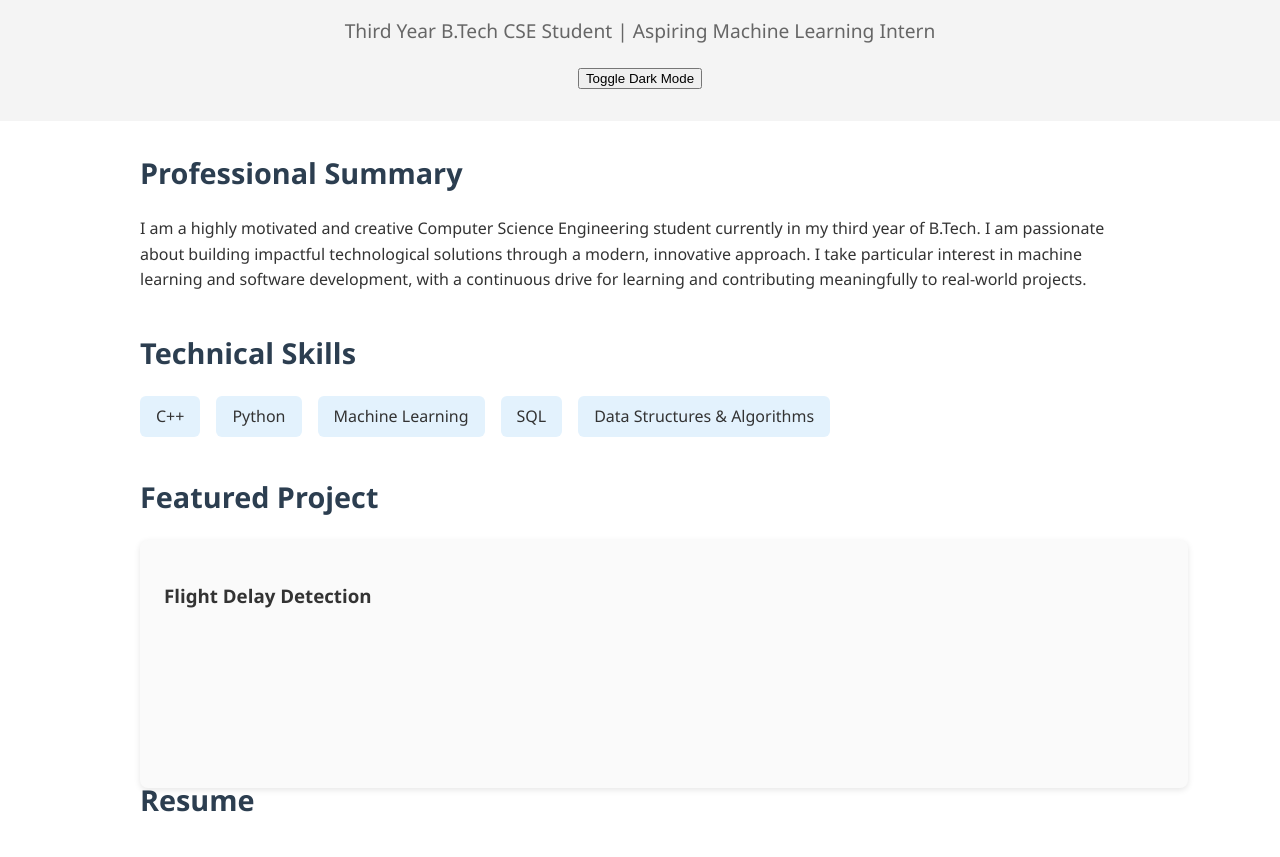
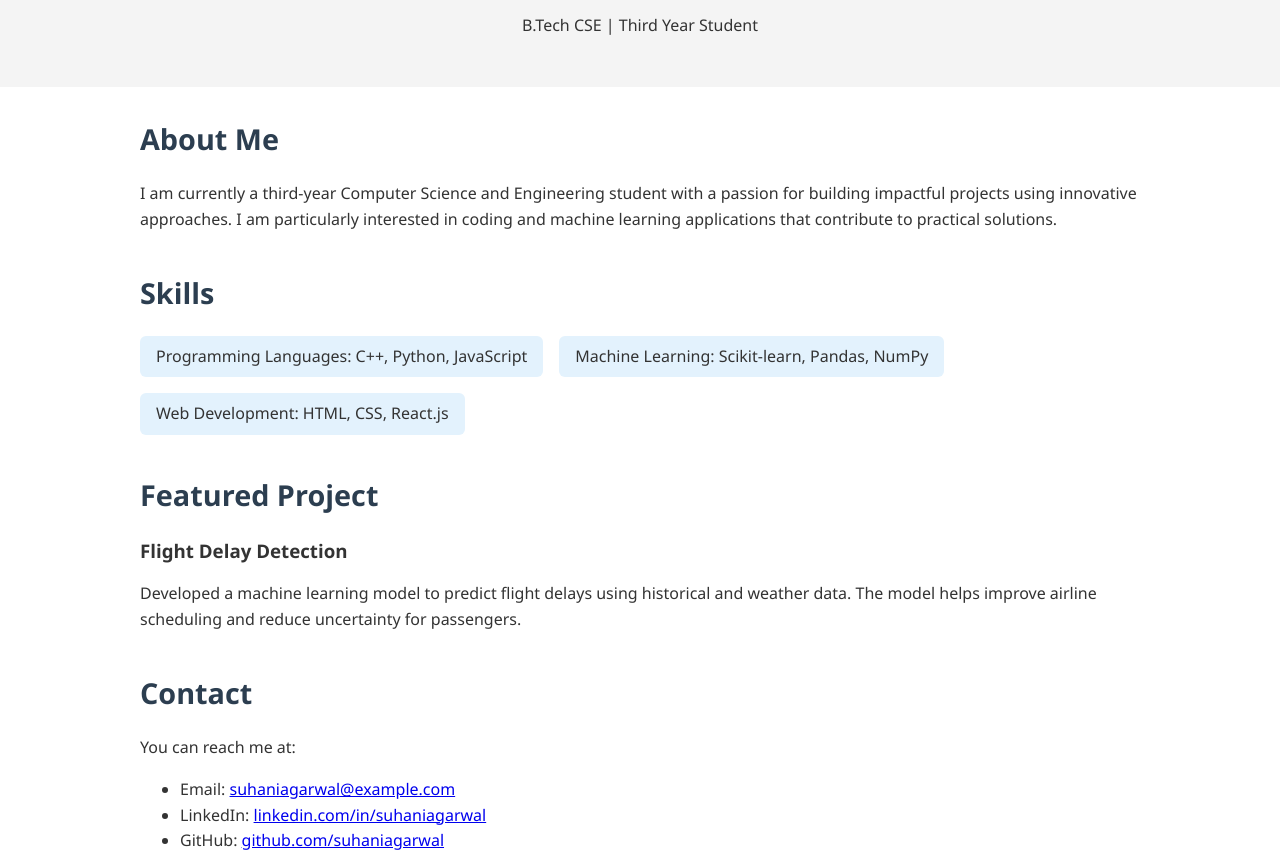
Before and after one commit to suhani020/portfolio, a plain HTML site: page index.html in a window 1280 px wide. Shown: the part 90-947 px from the top of the page. Drawn offline with Linux system fonts and the light colour scheme.

Commit message:
Update index.html

```diff
--- a/index.html
+++ b/index.html
@@ -9,59 +9,47 @@
 <body>
   <header>
     <h1>Suhani Agarwal</h1>
-    <p class="subtitle">Third Year B.Tech CSE Student | Aspiring Machine Learning Intern</p>
-    <button onclick="toggleTheme()">Toggle Dark Mode</button>
+    <p>B.Tech CSE | Third Year Student</p>
   </header>
 
   <main>
-    <section class="bio">
-      <h2>Professional Summary</h2>
+    <section class="about">
+      <h2>About Me</h2>
       <p>
-        I am a highly motivated and creative Computer Science Engineering student currently in my third year of B.Tech. I am passionate about building impactful technological solutions through a modern, innovative approach. I take particular interest in machine learning and software development, with a continuous drive for learning and contributing meaningfully to real-world projects.
+        I am currently a third-year Computer Science and Engineering student with a passion for building impactful projects using innovative approaches. I am particularly interested in coding and machine learning applications that contribute to practical solutions.
       </p>
     </section>
 
     <section class="skills">
-      <h2>Technical Skills</h2>
+      <h2>Skills</h2>
       <ul>
-        <li>C++</li>
-        <li>Python</li>
-        <li>Machine Learning</li>
-        <li>SQL</li>
-        <li>Data Structures & Algorithms</li>
+        <li>Programming Languages: C++, Python, JavaScript</li>
+        <li>Machine Learning: Scikit-learn, Pandas, NumPy</li>
+        <li>Web Development: HTML, CSS, React.js</li>
       </ul>
     </section>
 
     <section class="project">
       <h2>Featured Project</h2>
-      <div class="flip-card">
-        <div class="flip-inner">
-          <div class="flip-front">
-            <h3>Flight Delay Detection</h3>
-          </div>
-          <div class="flip-back">
-            <p>
-              Developed a machine learning model to predict flight delays using historical and meteorological data. Implemented using Python and Scikit-learn, this project aimed to enhance flight scheduling efficiency and reduce traveler uncertainty.
-            </p>
-          </div>
-        </div>
-      </div>
+      <h3>Flight Delay Detection</h3>
+      <p>
+        Developed a machine learning model to predict flight delays using historical and weather data. The model helps improve airline scheduling and reduce uncertainty for passengers.
+      </p>
     </section>
 
-    <section class="resume">
-      <h2>Resume</h2>
-      <a href="resume.pdf" target="_blank" class="resume-link">Click here to view or download my resume</a>
+    <section class="contact">
+      <h2>Contact</h2>
+      <p>You can reach me at:</p>
+      <ul>
+        <li>Email: <a href="mailto:suhaniagarwal@example.com">suhaniagarwal@example.com</a></li>
+        <li>LinkedIn: <a href="https://www.linkedin.com/in/suhaniagarwal" target="_blank">linkedin.com/in/suhaniagarwal</a></li>
+        <li>GitHub: <a href="https://github.com/suhaniagarwal" target="_blank">github.com/suhaniagarwal</a></li>
+      </ul>
     </section>
   </main>
 
   <footer>
-    <p>© 2025 Suhani Agarwal | suhaniagarwal@example.com</p>
+    <p>&copy; 2025 Suhani Agarwal</p>
   </footer>
-
-  <script>
-    function toggleTheme() {
-      document.body.classList.toggle("dark");
-    }
-  </script>
 </body>
 </html>
```
